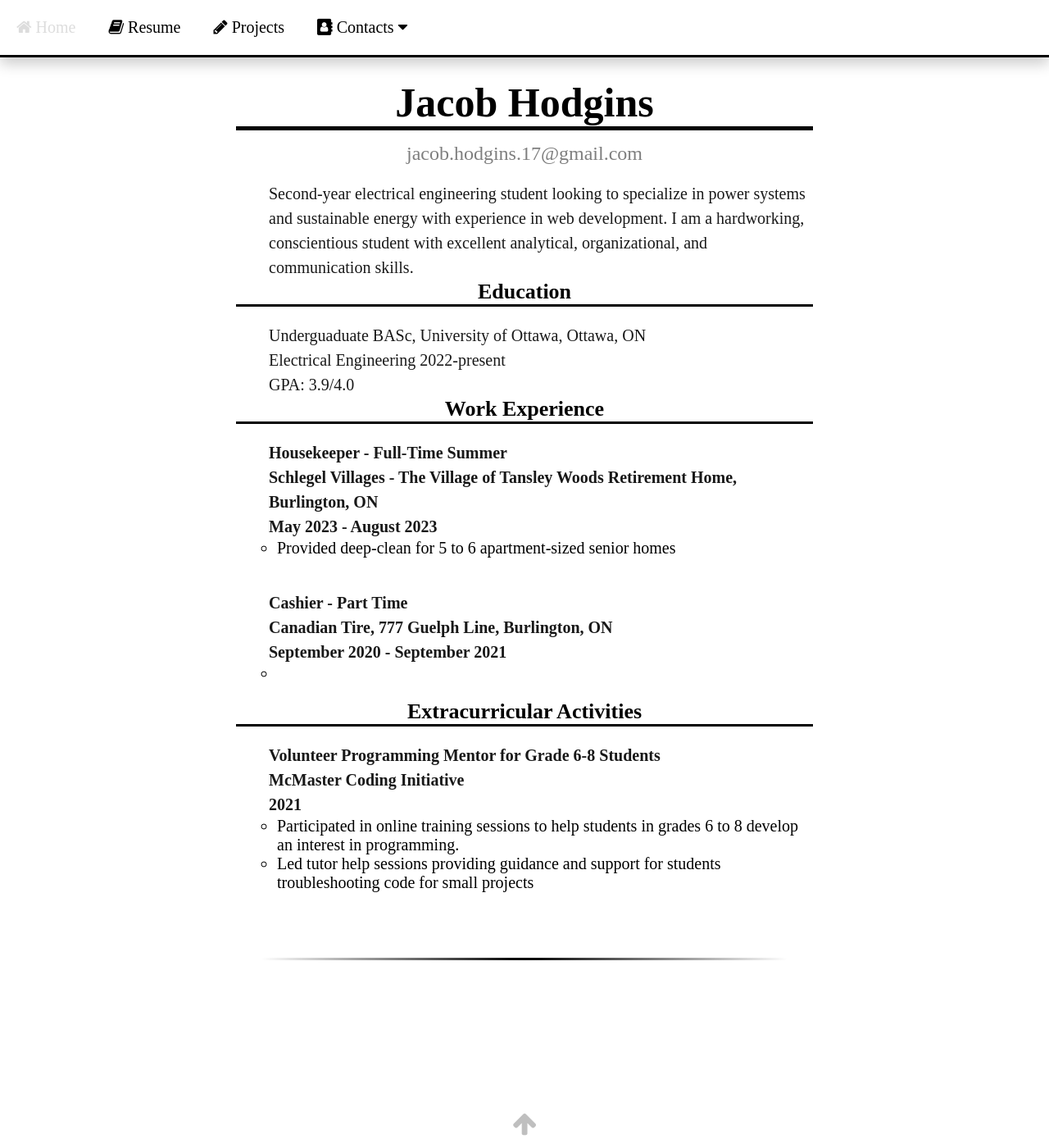
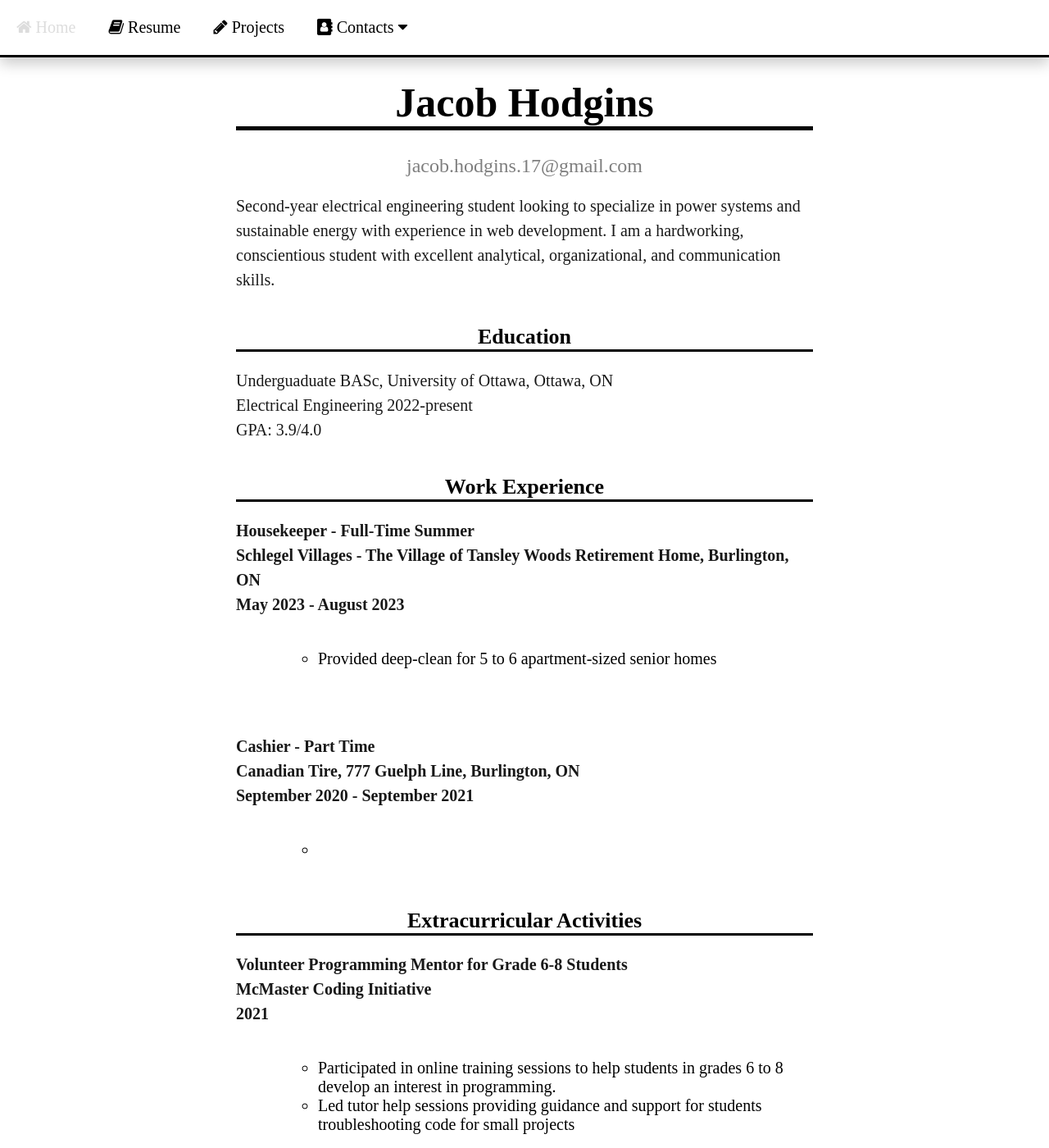
Before and after one commit to JacobHodgins/hodginsjacob, a Jekyll site: the page built from resume/index.html, in a window 1280 px wide and 1400 px high. Shown: the whole window at 82% size. Built offline with Jekyll 4.4.1, drawn with Linux system fonts in a browser that asks for light colours.

Commit message:
Update main.css

```diff
--- a/css/main.css
+++ b/css/main.css
@@ -141,12 +141,12 @@ nav.navbar a:active {
   opacity: 50%;
   border-style: none;
   text-align: center;
-  padding: 15px 0px 0px 0px;
+  padding: 30px 0px 0px 0px;
 }
 
 .resume-index-page p {
   font-size: 20px;
-  padding: 20px 0px 0px 40px;
+  padding: 20px 0px 40px 0px;
   opacity: 90%;
   line-height: 1.5;
 }
@@ -160,7 +160,7 @@ nav.navbar a:active {
 
 .resume-index-page ul {
   list-style-type: circle;
-  margin-left: 50px;
+  margin-left: 100px;
   font-size: 20px;
 }
 
```
